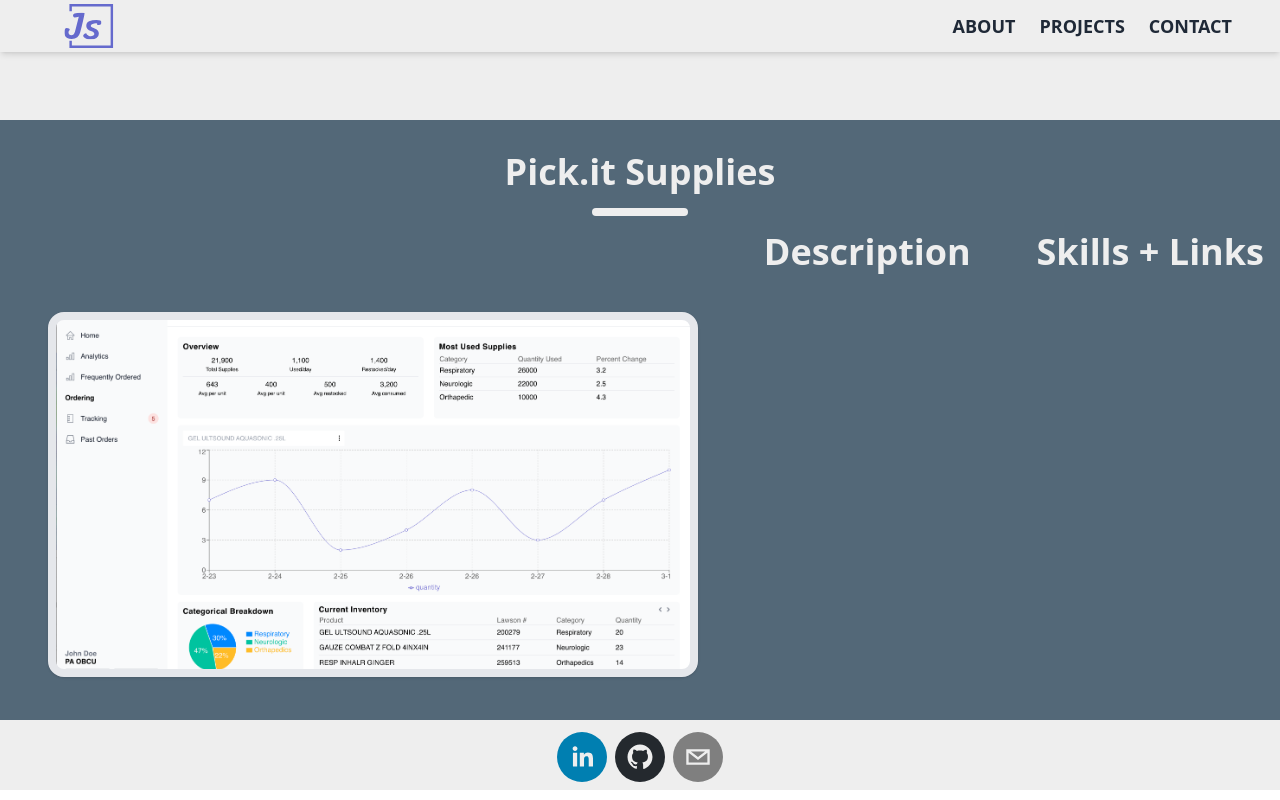
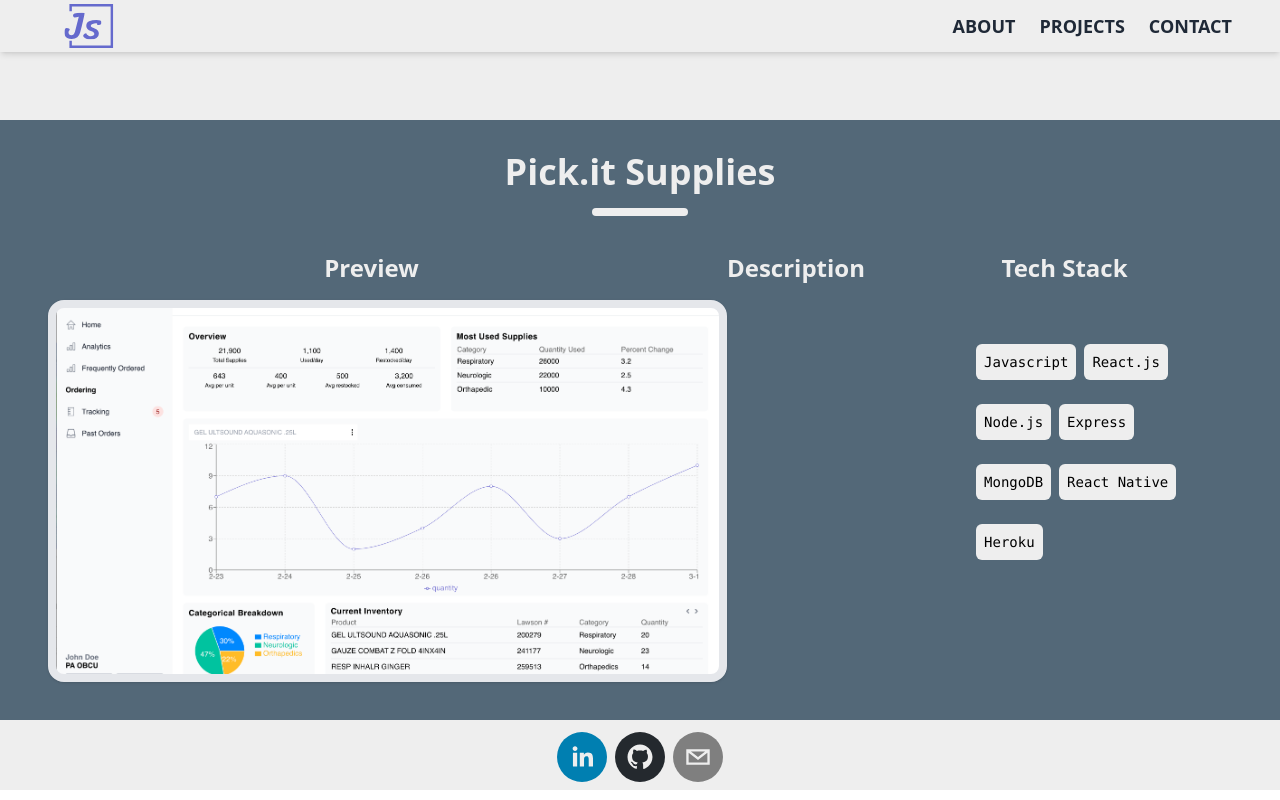
Before and after one commit to m1chael-lu/personal-website, a Next.js app: page / in a window 1280 px wide. Both pictures are taken after a click on the element 240 px from the left and 2099 px from the top of the page. Shown: the part 2283-3083 px from the top of the page. Built offline with nearby package versions, Linux system fonts and the light colour scheme.

Commit message:
Fixed skills in project section

```diff
--- a/components/ProjectSection.tsx
+++ b/components/ProjectSection.tsx
@@ -2,6 +2,7 @@ import React, { useEffect } from 'react';
 import { Project } from '../public/types';
 import { useInView } from "react-intersection-observer";
 import expandedProjects from "../public/expanded-projects.json"
+import SkillsContainer from './Skill/SkillsContainer';
 
 interface Props {
     project?: Project,
@@ -32,10 +33,10 @@ const ProjectSection = (props: Props) => {
                 <div className="bg-main-color h-24">
                 </div>
                 <div
-                    className="text-center bg-cool-blue-color text-main-color text-4xl font-bold p-4 pt-4"
+                    className="text-center bg-cool-blue-color text-main-color text-4xl p-4 pt-4"
                     style={{ height: "75vh" }}
                 >
-                    <div className="mt-4">
+                    <div className="mt-4 font-bold">
                         {props.project.name}
                     </div>
                     <div className="bg-main-color w-24 h-2 mx-auto rounded-md mb-4 mt-4"></div>
@@ -43,21 +44,32 @@ const ProjectSection = (props: Props) => {
                     <div className="flex flex-row justify-between h-full">
                         {/* image */}
                         <div>
+                          <div className="font-bold text-2xl mt-5">
+                            {'Preview'}
+                          </div>
+                          <div>
                             {expandedProject && expandedProject.image &&
                                 <div
-                                  className={`bg-center bg-no-repeat bg-cover rounded-2xl w-[650px] h-[365px] align-middle mt-20 border-8 border-gray-200 shadow hover:scale-105 transition-all transform ease-out duration-200 ml-8`}
+                                  className={`bg-center bg-no-repeat bg-cover rounded-2xl w-[679px] h-[382px] align-middle mt-4 border-8 border-gray-200 shadow hover:scale-105 transition-all transform ease-out duration-200 ml-8`}
                                   style={{
                                     backgroundImage: `url(${expandedProject.image})`,
                                   }}>
                                 </div>
 
                             }
+                          </div>
                         </div>
                         {/* Description */}
-                        <div> {'Description'} </div>
+                        <div className="text-2xl mt-5 font-bold "> {'Description'} </div>
                         {/* Skills + Links */}
-                        <div> {'Skills + Links'} </div>
-
+                        <div className="mt-5">
+                          <div className="text-2xl font-bold">
+                            {'Tech Stack'}
+                          </div>
+                          <div className="p-0 pl-12 items-center text-sm">
+                            {expandedProject && (<SkillsContainer skillList={expandedProject.skills}/>)}
+                          </div>
+                        </div>
                     </div>
                 </div>
             </section> : <></>
--- a/components/Skill/SkillsContainer.tsx
+++ b/components/Skill/SkillsContainer.tsx
@@ -2,15 +2,17 @@ import React from "react";
 import SkillCard from "./SkillCard";
 
 type Props = {
-    name: string;
+    name?: string;
     skillList: string[];
 }
 
 const SkillsContainer = (props: Props) => {
     return (
-      <div className="text-center pt-0 pb-2 mx-auto md:w-4/5" id="SkillSection">
+      <div className="text-center pt-0 pb-2 mx-auto md:w-4/5 text-black" id="SkillSection">
         <h1 className="text-4xl font-bold text-main-color text-center p-4">{props.name}</h1>
-        <div className="bg-main-color w-24 h-2 mx-auto rounded-md"></div>
+        <>
+          {props.name && <div className="bg-main-color w-24 h-2 mx-auto rounded-md"></div>}
+        </>
 
         <div className="flex flex-wrap p-12 xl:p-6 md:p-6 space-x-0.5 xl:space-x-2 md:space-x-2" id="skills">
           <div className="flex flex-wrap">
--- a/public/expanded-projects.json
+++ b/public/expanded-projects.json
@@ -4,43 +4,47 @@
         "name": "Pick.it Supplies",
         "description":
           "Took on client project for three Philadelphia hospitals to develop an inventory tracking and management web and mobile app, generating annual savings of $2 million through reduced waste and increased efficiency",
-        "image": "projectImages/pickit-supplies.png"
+        "image": "projectImages/pickit-supplies.png",
+        "skills": ["Javascript", "React.js", "Node.js", "Express", "MongoDB", "React Native", "Heroku"]
     },
     {
         "id": 2,
         "name": "Drug Discovery Research",
         "description":
           "Published research over two years for a set of predictive and generative models (SVM, KNN, random forest, deep learning, and an LSTM model) to predict and generate new peptide-based drugs for cancer",
-        "image": "projectImages/drug-research.png"
+        "image": "projectImages/drug-research.png",
+        "skills": ["Python", "Keras", "Sklearn", "Numpy", "Pydpi", "Bio"]
     },
     {
         "id": 3,
         "name": "Pennbook",
         "description":
           "Launched a social media platform for Penn students to connect, with messaging, friends, posts, and news functionalities deployed to an EC2 instance",
-        "skills": ["Javascript", "Node.js", "Pug.js"],
-        "github": "https://github.com/m1chael-lu/pennbook",
-        "image": "projectImages/pennbook-demo-image.png"
+        "image": "projectImages/pennbook-demo-image.png",
+        "skills": ["Javascript", "Java", "Node.js", "Express", "Dynamo DB", "EC2", "Apache Spark"]
     },
     {
         "id": 4,
         "name": "Philly Insights",
         "description":
           "Designed an application that allows users to analyze crime and property trends in Philadelphia. Built with signup/login, data visualization, and analysis features.",
-        "image": "projectImages/philly-insights.png"
+        "image": "projectImages/philly-insights.png",
+        "skills": ["Javascript", "MongoDB", "Oracle MySql", "React.js", "Node.js", "Express"]
     },
     {
         "id": 5,
         "name": "Ticker Predictor",
         "description":
           "Trained stock prediction models that uses an LSTM model and Alpha Vantage API to predict stock prices based on fundamental and technical analysis",
-        "image": "projectImages/ticker-predictor.jpeg"
+        "image": "projectImages/ticker-predictor.jpeg",
+        "skills": ["Python", "Tensorflow", "Alpha Vantage API"]
     },
     {
         "id": 6,
         "name": "Water Scarcity Hackathon",
         "description":
           "Submission for the Xylem Water Hackathon. Built a convolutional neural network to project future water scarcity heatmaps in the next five years ",
-        "image": "projectImages/water-scarcity.jpeg"
+        "image": "projectImages/water-scarcity.jpeg",
+        "skills": ["Python", "Keras", "Raster.io", "Numpy"]
     }
 ]
```
Also changed, not shown: 2 other files (tests, documents, lock files or other folders).
